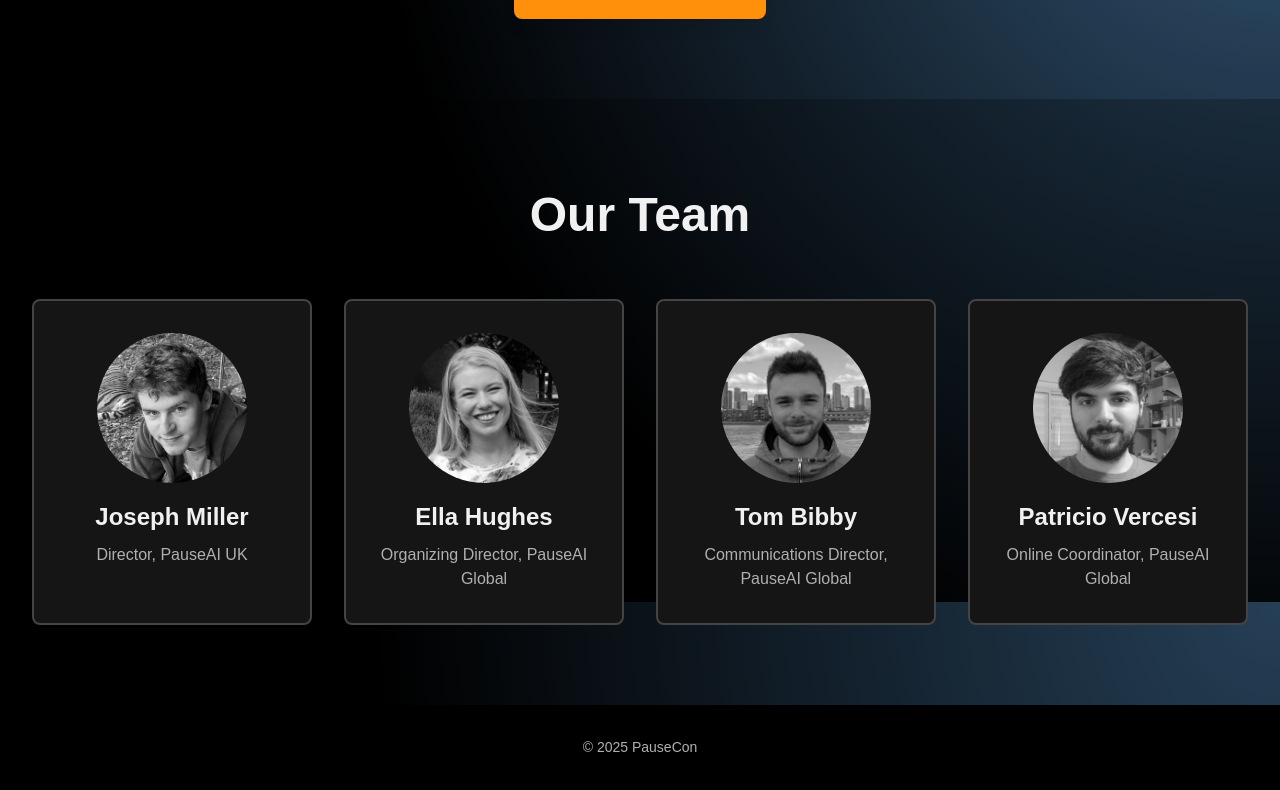
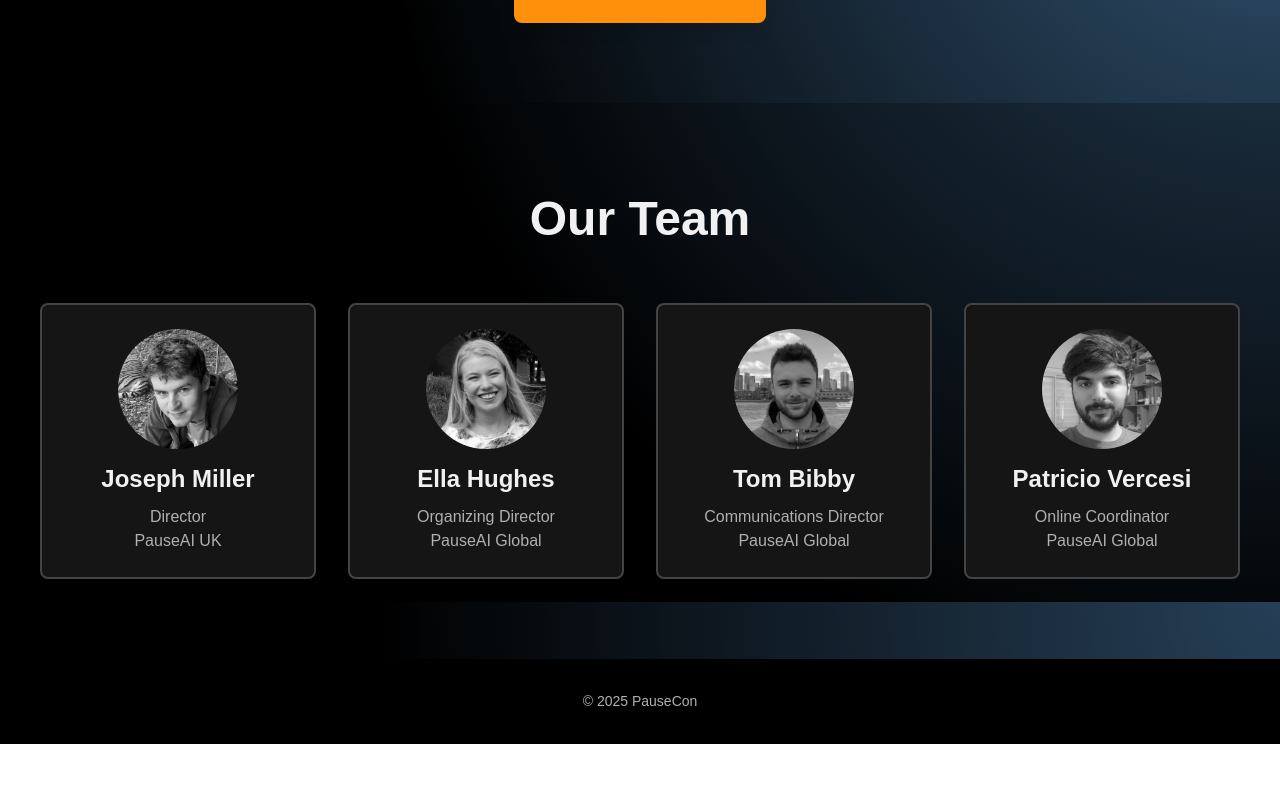
Before and after one commit to UFO-101/pausecon, a React (Vite) app: page / in a window 1280 px wide. Shown: the part 3398-4188 px from the top of the page. After the commit the page ends 4142 px from the top, so only its background shows below. Built offline with nearby package versions, Linux system fonts and the light colour scheme.

Commit message:
Resize team section.

```diff
--- a/src/artifacts/default.tsx
+++ b/src/artifacts/default.tsx
@@ -29,10 +29,10 @@ export default function PauseConLanding() {
   ];
 
   const team = [
-    { name: 'Joseph Miller', title: 'Director, PauseAI UK', image: '/JosephMiller.jpg' },
-    { name: 'Ella Hughes', title: 'Organizing Director, PauseAI Global', image: '/EllaHughes.jpg' },
-    { name: 'Tom Bibby', title: 'Communications Director, PauseAI Global', image: '/TomBibby.jpg' },
-    { name: 'Patricio Vercesi', title: 'Online Coordinator, PauseAI Global', image: '/PatricioVercesi.jpg' },
+    { name: 'Joseph Miller', title: 'Director', org: 'PauseAI UK', image: '/JosephMiller.jpg' },
+    { name: 'Ella Hughes', title: 'Organizing Director', org: 'PauseAI Global', image: '/EllaHughes.jpg' },
+    { name: 'Tom Bibby', title: 'Communications Director', org: 'PauseAI Global', image: '/TomBibby.jpg' },
+    { name: 'Patricio Vercesi', title: 'Online Coordinator', org: 'PauseAI Global', image: '/PatricioVercesi.jpg' },
   ];
 
   const scrollToSection = (e: React.MouseEvent<HTMLAnchorElement>, sectionId: string) => {
@@ -295,7 +295,7 @@ export default function PauseConLanding() {
                 width: '120px',
                 height: '120px',
                 borderRadius: '50%',
-                margin: '0 auto 0.5rem',
+                margin: '0 auto 0.75rem',
                 overflow: 'hidden'
               }}>
                 <img
@@ -471,7 +471,7 @@ export default function PauseConLanding() {
             window.innerWidth > 900 ? 'repeat(2, 1fr)' :
             '1fr',
           gap: '2rem',
-          maxWidth: '1600px',
+          maxWidth: '1200px',
           margin: '0 auto'
         }}>
           {team.map((member, index) => (
@@ -479,17 +479,17 @@ export default function PauseConLanding() {
               key={index}
               style={{
                 backgroundColor: colors.cardBackground,
-                padding: '2rem',
+                padding: '1.5rem',
                 borderRadius: '0.5rem',
                 border: '2px solid ' + colors.cardBorder,
                 textAlign: 'center'
               }}
             >
               <div style={{
-                width: '150px',
-                height: '150px',
+                width: '120px',
+                height: '120px',
                 borderRadius: '50%',
-                margin: '0 auto 1rem',
+                margin: '0 auto 0.75rem',
                 overflow: 'hidden'
               }}>
                 <img
@@ -505,6 +505,7 @@ export default function PauseConLanding() {
               </div>
               <h3 style={{ fontSize: '1.5rem', fontWeight: 'bold', marginBottom: '0.5rem', color: colors.text }}>{member.name}</h3>
               <p style={{ fontSize: '1rem', color: colors.subtext }}>{member.title}</p>
+              <p style={{ fontSize: '1rem', color: colors.subtext }}>{member.org}</p>
             </div>
           ))}
         </div>
```
